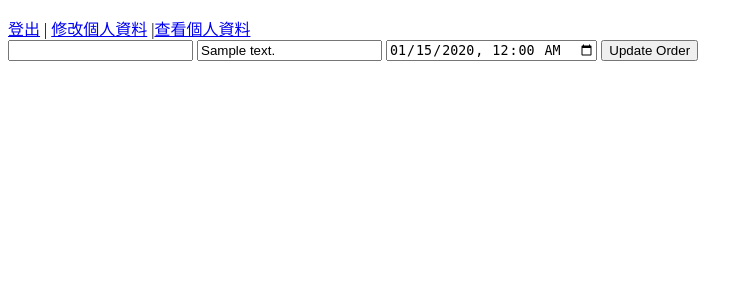
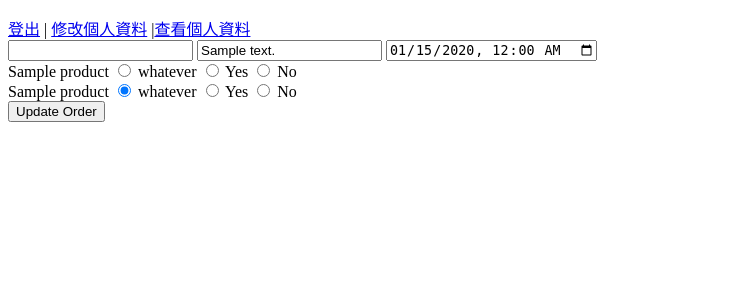
Before and after one commit to TonyCTHsu/AlphaCamp-final-project, a Rails app: page /orders/1/edit in a window 1280 px wide. Shown: the top 300 px of the page, without its empty margins (0-753 px from the left). Run offline with Rails 7, Linux system fonts and the light colour scheme; a user stored in the database is signed in; tables that the repository leaves empty hold one stand-in row (values such as "Sample post"); parts of the project's set-up code (start-up, migrations or seed data) failed here and were passed over; some libraries are stand-ins or nearby versions.

Commit message:
cart completed and hidden yml

```diff
--- a/app/controllers/user_orders_controller.rb
+++ b/app/controllers/user_orders_controller.rb
@@ -48,6 +48,6 @@ class UserOrdersController < ApplicationController
 	end
 
 	def params_order
-		params.require(:order).permit(:family_type, :delivery_address, :delivery_date)
+		params.require(:order).permit(:family_type, :delivery_address, :delivery_date, :order_items_attributes =>[:status,:product_id] )
 	end
 end
--- /dev/null
+++ b/app/helpers/orders_helper.rb
@@ -0,0 +1,8 @@
+module OrdersHelper
+	def setup_order(order)
+	  Product.all.each do |p|
+	    order.order_items.build(:product =>p, :status => "Whatever")
+	  end
+	  order
+	end
+end
--- a/app/models/order.rb
+++ b/app/models/order.rb
@@ -2,5 +2,6 @@ class Order < ActiveRecord::Base
 	belongs_to :user
 
 	has_many :order_items
+	accepts_nested_attributes_for :order_items, :allow_destroy => true, :reject_if => :all_blank
 	has_many :products, :through => :order_items
 end
--- a/app/views/user_orders/edit.html.erb
+++ b/app/views/user_orders/edit.html.erb
@@ -1,8 +1,19 @@
-<%= form_for @order, :url => order_path(@order), :method => :patch do |o| %>
+<%= form_for setup_order(@order), :url => order_path(@order), :method => :patch do |f| %>
 
-   <%= o.text_field :family_type%>
-   <%= o.text_field :delivery_address%>
-   <%= o.datetime_local_field :delivery_date %>
-
-   <%= o.submit %>
+  <%= f.text_field :family_type%>
+  <%= f.text_field :delivery_address%>
+  <%= f.datetime_local_field :delivery_date %>
+	<%= f.fields_for :order_items do |ff|%>
+		<div>
+			<%= ff.object.product.name %>
+			<%= ff.hidden_field	:product_id %>
+			<%= ff.radio_button :status , "Whatever" %>
+			whatever
+			<%= ff.radio_button :status , "YES" %>
+			Yes
+			<%= ff.radio_button :status , "No" %>
+			No
+		</div>
+	<% end %>
+  <%= f.submit %>
 <% end %>
--- a/app/views/user_orders/show.html.erb
+++ b/app/views/user_orders/show.html.erb
@@ -5,5 +5,9 @@
  	<li><%=  @order.family_type %></li>
  	<li><%=  @order.delivery_address %></li>
  	<li><%=  @order.delivery_date %></li>
+	<% @order.order_items.each do |o| %>
+		<li><%=	o.product.name %></li>
+		<li><%=	o.status %></li>
+	<% end %>
 
 </ul>
--- a/app/views/users/show.html.erb
+++ b/app/views/users/show.html.erb
@@ -9,7 +9,7 @@
 
 
 
- <p><%= link_to '新增訂單', new_order_path(@user) %></p>
+ <p><%= link_to '新增訂單', new_order_path %></p>
 
 <% @orders.each do |o| %>
 <p><%= link_to '查看訂單', order_path(o) %></p>
--- a/config/initializers/devise.rb
+++ b/config/initializers/devise.rb
@@ -240,7 +240,6 @@ Devise.setup do |config|
   # up on your models and hooks.
   # config.omniauth :github, 'APP_ID', 'APP_SECRET', scope: 'user,public_repo'
   fb_config = Rails.application.config_for(:facebook)
-
   config.omniauth :facebook, fb_config["app_id"], fb_config["secret"],
                    scope: 'public_profile,email,user_location', info_fields: 'email,name'
   # ==> Warden configuration
```
Also changed, not shown: app/views/user_orders/new.html.erb (+17 -8 lines), 1 other file.
